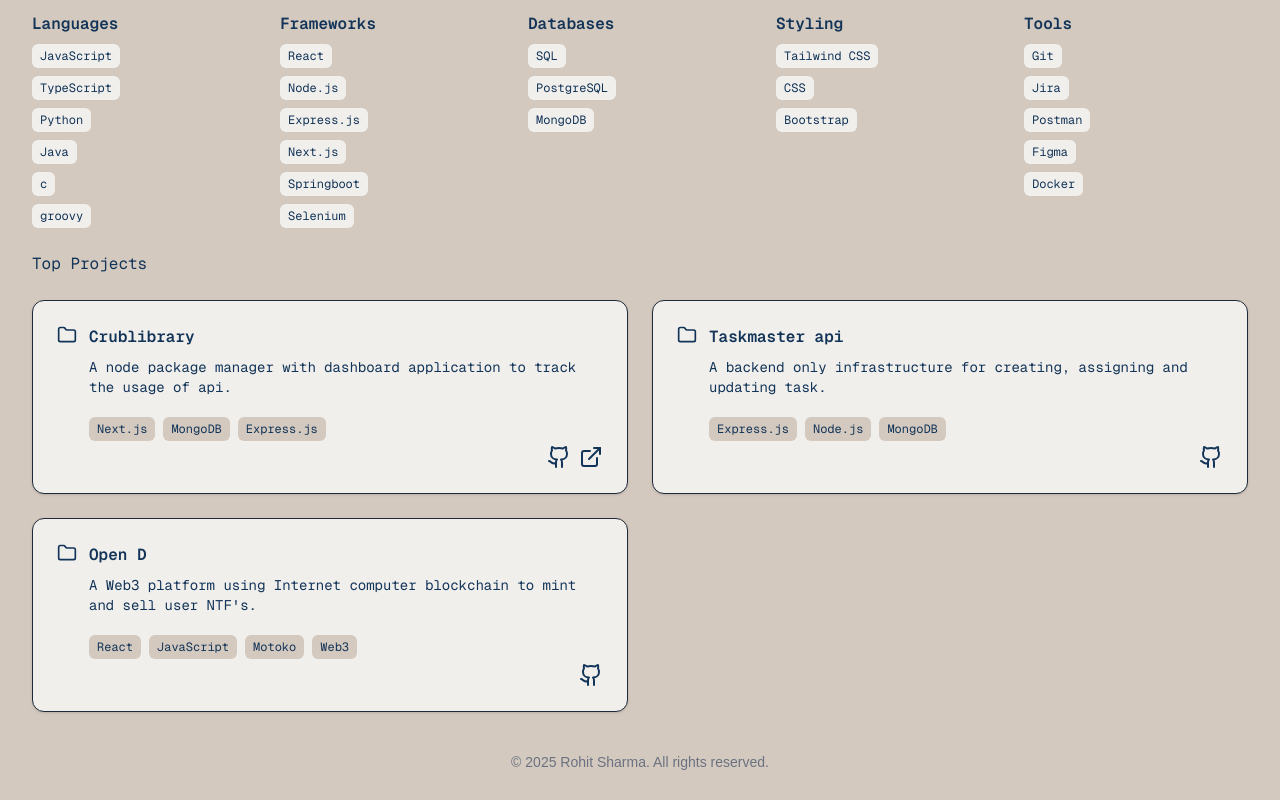
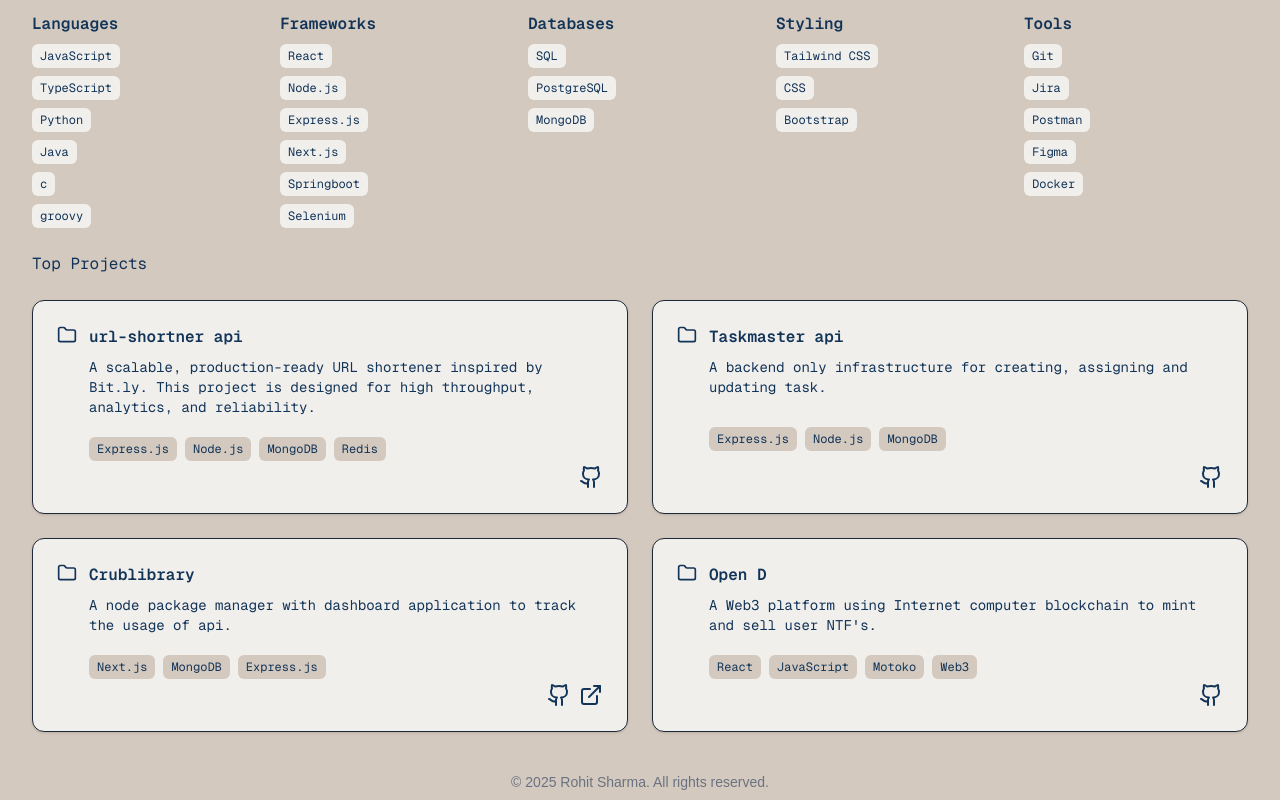
Before and after one commit to rohit133/rohit-dev, a Next.js app: page / in a window 1280 px wide. Shown: the part 544-1344 px from the top of the page. Built offline with nearby package versions, Linux system fonts and the light colour scheme.

Commit message:
projects

```diff
--- a/content/projects.ts
+++ b/content/projects.ts
@@ -1,33 +1,44 @@
 interface Project {
-  title: string
-  description: string
-  tags: string[]
-  liveLink: string
-  devLink: string
+  title: string;
+  description: string;
+  tags: string[];
+  liveLink: string;
+  devLink: string;
 }
 
 const projects: Project[] = [
   {
+    title: "url-shortner api",
+    description:
+      "A scalable, production-ready URL shortener inspired by Bit.ly. This project is designed for high throughput, analytics, and reliability.",
+    tags: ["Express.js", "Node.js", "MongoDB", "Redis"],
+    liveLink: "",
+    devLink: "https://github.com/rohit133/url-shortner",
+  },
+  {
+    title: "Taskmaster api",
+    description:
+      "A backend only infrastructure for creating, assigning and updating task.",
+    tags: ["Express.js", "Node.js", "MongoDB"],
+    liveLink: "",
+    devLink: "https://github.com/rohit133/taskmaster-api",
+  },
+  {
     title: "Crublibrary",
-    description: "A node package manager with dashboard application to track the usage of api.",
+    description:
+      "A node package manager with dashboard application to track the usage of api.",
     tags: ["Next.js", "MongoDB  ", "Express.js"],
     liveLink: "https://crublibrary-dashboard-crud.vercel.app/",
     devLink: "https://github.com/rohit133/crublibrary-dashboard",
   },
   {
-    title: "Taskmaster api",
-    description: "A backend only infrastructure for creating, assigning and updating task.",
-    tags: ["Express.js", "Node.js", "MongoDB"],
-    liveLink: "",
-    devLink: "https://github.com/rohit133/taskmaster-api",
-  },
-  {
     title: "Open D",
-    description: "A Web3 platform using Internet computer blockchain to mint and sell user NTF's.",
+    description:
+      "A Web3 platform using Internet computer blockchain to mint and sell user NTF's.",
     tags: ["React", "JavaScript", "Motoko", "Web3"],
     liveLink: "",
-    devLink: "https://github.com/rohit133/opneD"
-  }
-]
+    devLink: "https://github.com/rohit133/opneD",
+  },
+];
 
 export default projects;
```
